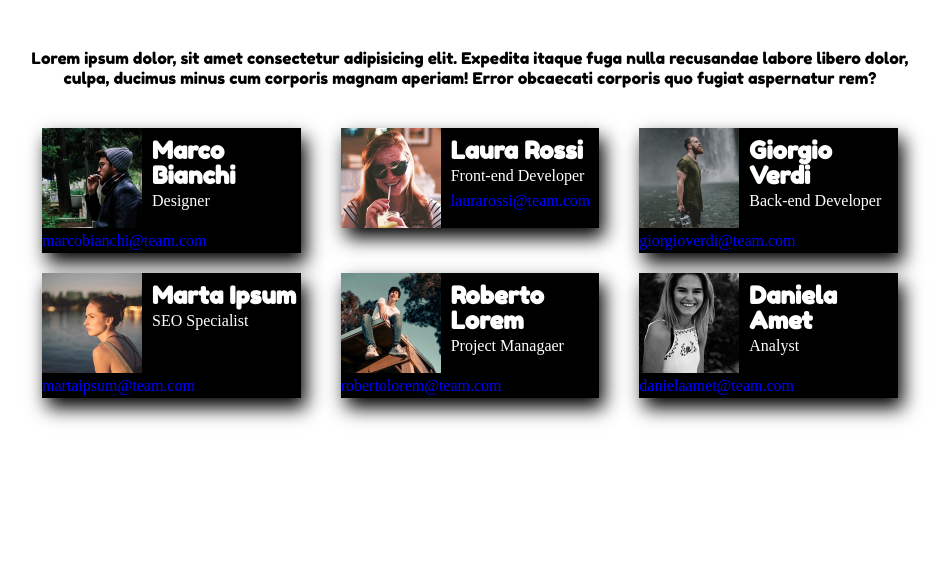
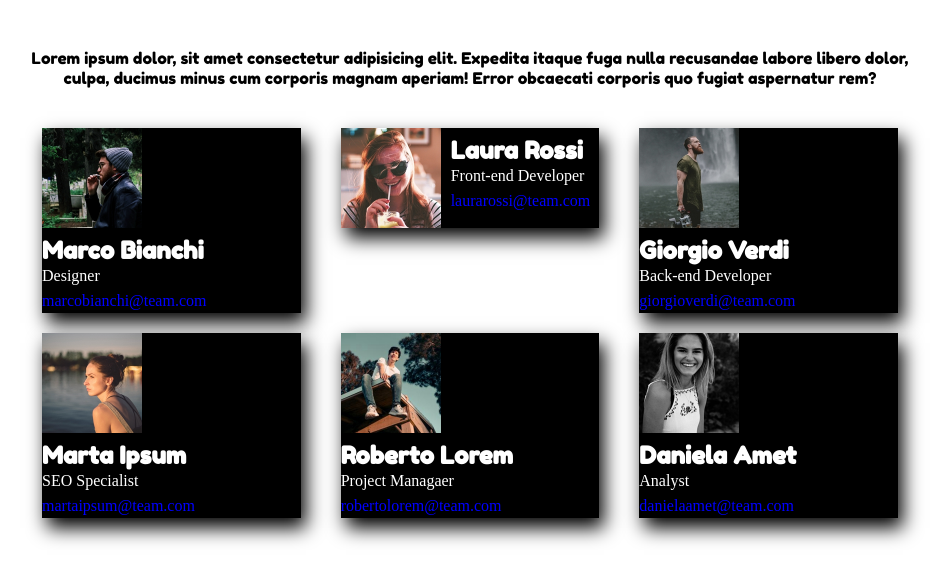
Before and after one commit to Elsti97/html-css-float-cards, a plain HTML site: page index.html in a window 1280 px wide. Shown: the part 130-712 px from the top of the page, without its empty margins (170-1119 px from the left). Drawn offline with Linux system fonts and the light colour scheme.

Commit message:
clearfix modificato

```diff
--- a/assets/css/style.css
+++ b/assets/css/style.css
@@ -51,6 +51,10 @@ header p{
     line-height: 25px;
 }
 
+.dati{
+    float: left;
+}
+
 h2{
     padding-top: 10px;
     font-family: 'Fredoka One', cursive;
--- a/index.html
+++ b/index.html
@@ -25,31 +25,37 @@
 
         <div class="container">
 
-            <section class="box-columns">
+            <section class="box-columns clearfix">
                 <div class="col">
                     <div class="cards clearfix">
                         <img src="assets/img/male1.png" alt="foto ragazzo" class="photo">
+                        <div class="dati">
                             <h2>Marco Bianchi</h2>
                             <p>Designer</p>
                             <p class="emails">marcobianchi@team.com</p>
                         </div>
                     </div>
+                </div>
 
                 <div class="col">
-                    <div class="cards  clearfix">
+                    <div class="cards clearfix">
                         <img src="assets/img/female1.png" alt="foto ragazza" class="photo">
+                        <div class="dati">
                             <h2>Laura Rossi</h2>
                             <p>Front-end Developer</p>
                             <p class="emails">laurarossi@team.com</p>
                         </div>
                     </div>
+                </div>
 
                 <div class="col">
-                    <div class="cards  clearfix">
+                    <div class="cards clearfix">
                         <img src="assets/img/male2.png" alt="foto ragazzo" class="photo">
+                        <div class="dati">
                             <h2>Giorgio Verdi</h2>
                             <p>Back-end Developer</p>
                             <p class="emails">giorgioverdi@team.com</p>
+                        </div>
                     </div>
                 </div>
 
@@ -57,9 +63,11 @@
                 <div class="col">
                     <div class="cards clearfix">
                         <img src="assets/img/female2.png" alt="foto ragazza" class="photo">
+                        <div class="dati">
                             <h2>Marta Ipsum</h2>
                             <p>SEO Specialist</p>
                             <p class="emails">martaipsum@team.com</p>
+                        </div>
                     </div>
                 </div>
 
@@ -67,9 +75,11 @@
                 <div class="col">
                     <div class="cards clearfix">
                         <img src="assets/img/male3.png" alt="foto ragazzo" class="photo">
+                        <div class="dati">
                             <h2>Roberto Lorem</h2>
                             <p>Project Managaer</p>
                             <p class="emails">robertolorem@team.com</p>
+                        </div>
                     </div>
                 </div>
 
@@ -77,9 +87,11 @@
                 <div class="col">
                     <div class="cards clearfix">
                         <img src="assets/img/female3.png" alt="foto ragazza" class="photo">
+                        <div class="dati">
                             <h2>Daniela Amet</h2>
                             <p>Analyst</p>
                             <p class="emails">danielaamet@team.com</p>
+                        </div>
                     </div>
                 </div>
 
```
Also changed, not shown: 1 other file. Lines whose indentation alone changed are shown as unchanged.
